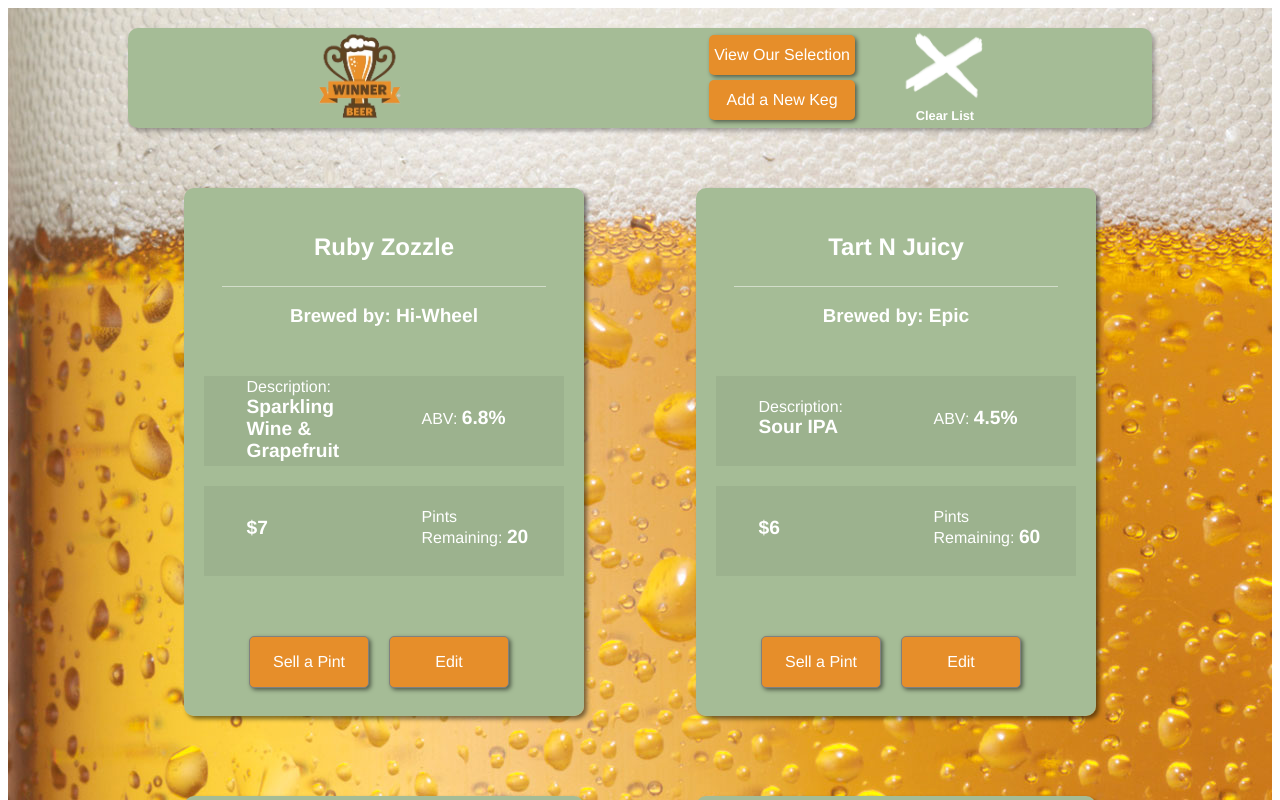
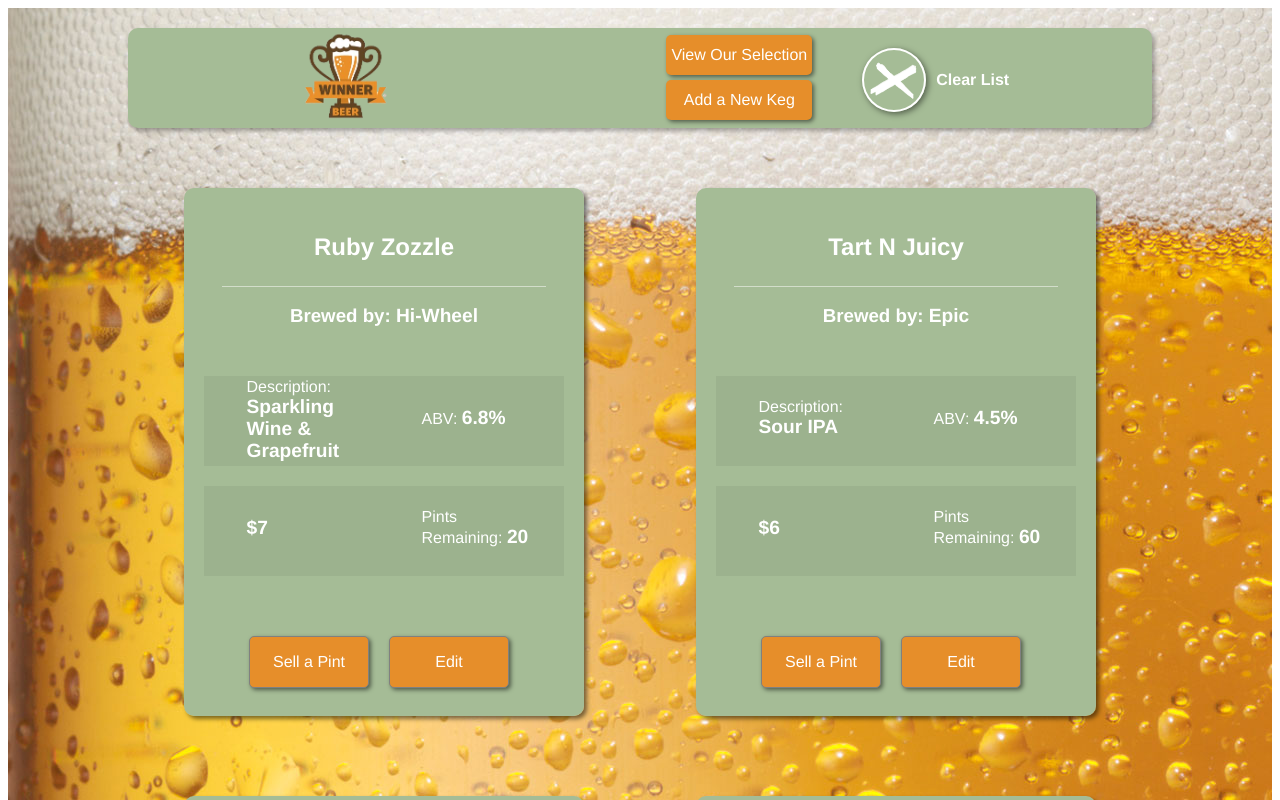
Before and after one commit to 1stBoltCrux/Taproom-React, a React app: page /keglist in a window 1280 px wide. Shown: the top 800 px of the page. Built offline with nearby package versions, Linux system fonts and the light colour scheme.

Commit message:
minor stuff

```diff
--- a/src/components/Header.jsx
+++ b/src/components/Header.jsx
@@ -20,8 +20,9 @@ export default function Header(props){
         </div>
         <div className={styles.clearListButton}>
           <img src={xlogo} onClick={props.onClear}/>
-          <p>Clear List</p>
+
       </div>
+        <p>Clear List</p>
     </div>
     </div>
   );
--- a/src/components/header.css
+++ b/src/components/header.css
@@ -49,31 +49,38 @@ a {
   max-height: 120px;
 }
 .clearList {
+  position: relative;
+  top: 2px;
   display: flex;
+  align-items: center;
   position: relative;
-  top: 4px;
+
 }
 .clearListButton {
-  position: relative;
-  top: -10px;
-  height: 80px;
-  margin: 0 0 15px 40px;
+  display: flex;
+  justify-content: center;
+  align-items: center;
+  height: 60px;
   font-size: .8rem;
   text-align: center;
+  border-radius: 50%;
+  border: 2px solid white;
+  margin-left: 50px;
+  box-shadow: 2px 2px 6px rgba(0,0,0, 0.5);
 }
 
 .clearListButton img {
- height: 100%;
-  width: 100px;
+ height: 45px
+
 }
 
-.clearListButton img:hover {
+.clearListButton:hover {
   cursor: pointer;
   transform: scale(1.03);
 }
 
 
-.clearListButton p {
-  margin: 0;
+.clearList p {
+  margin: 0 0 0 10px;
   font-weight: bold;
 }
```
